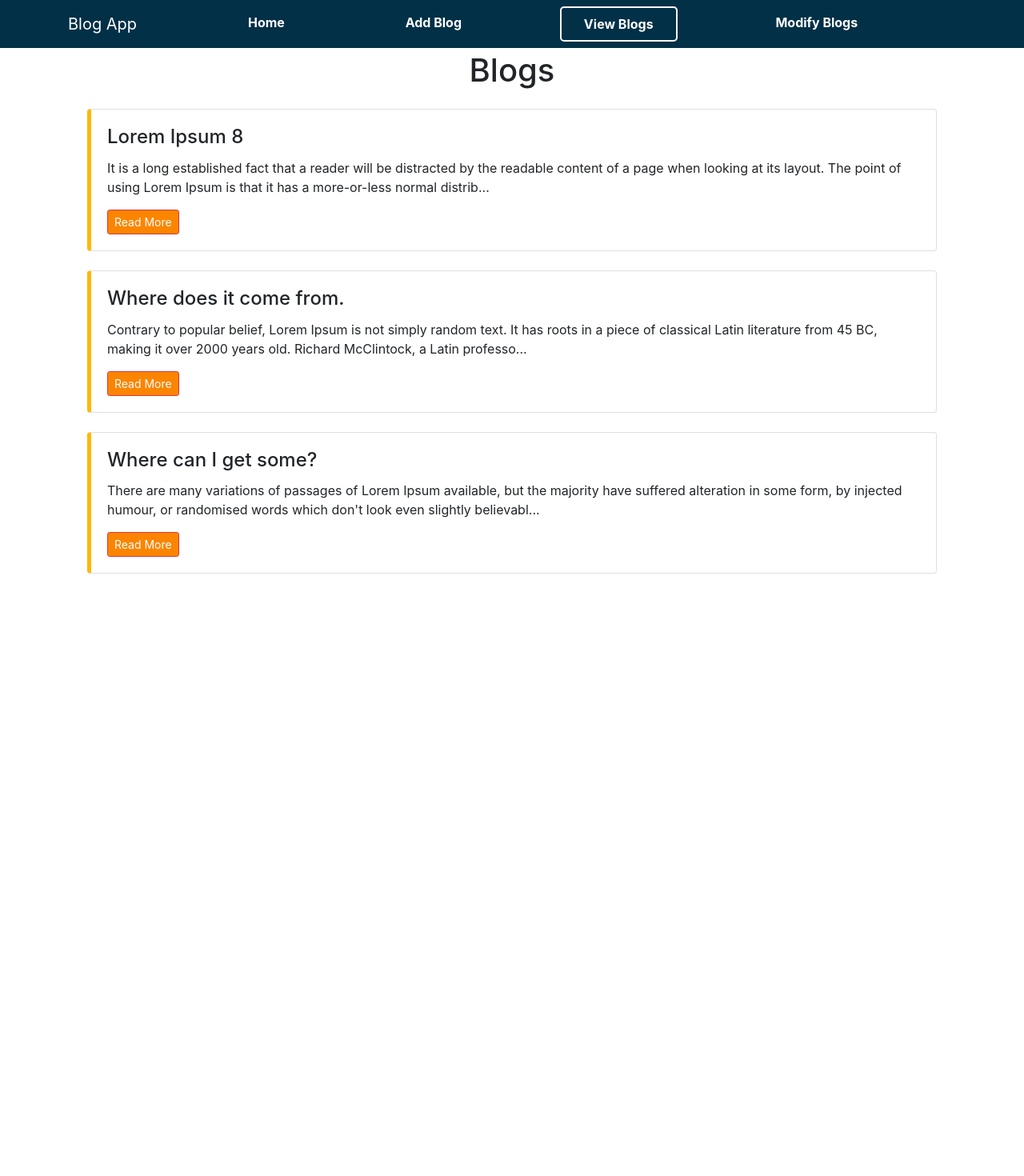
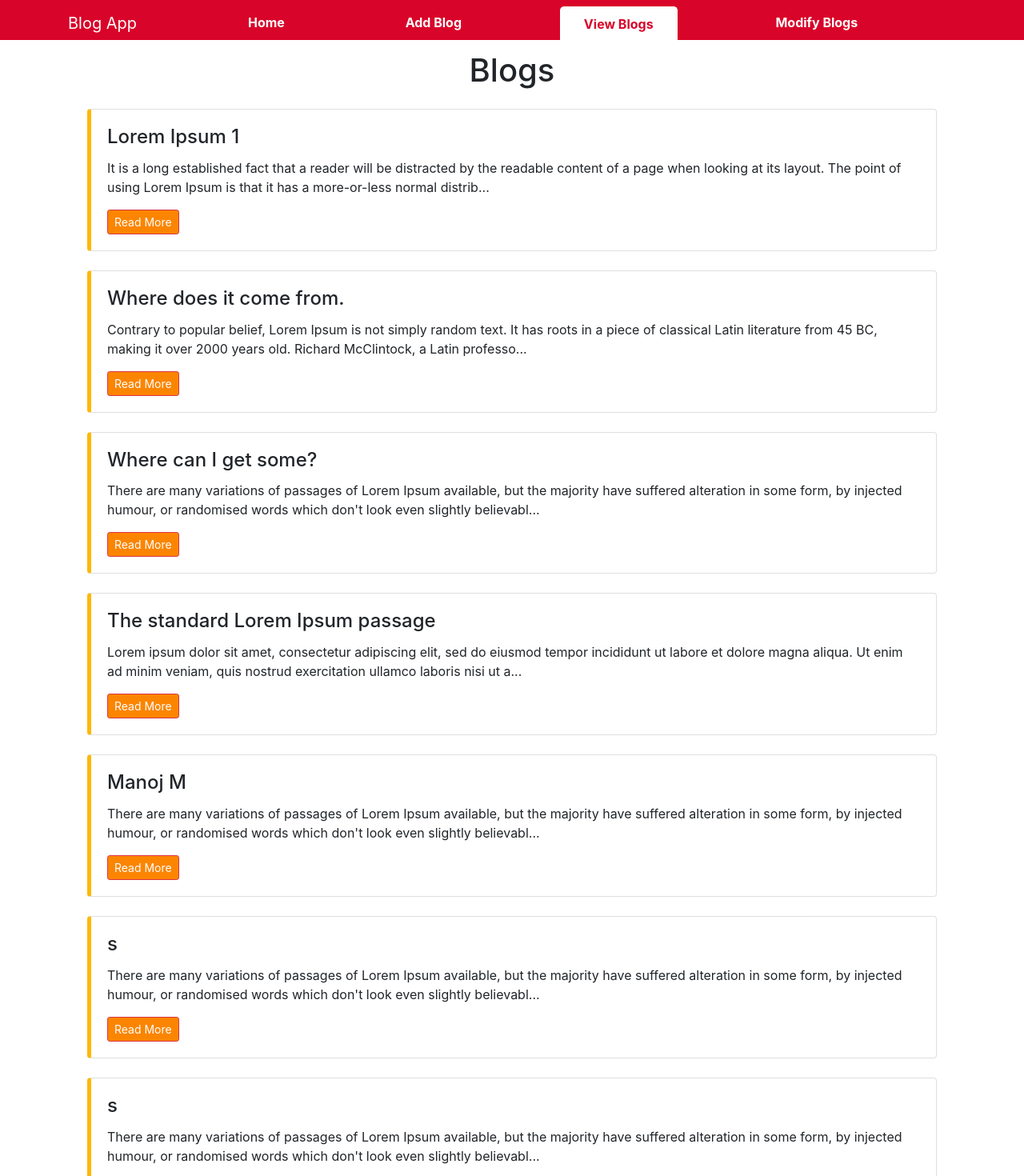
Before and after one commit to Manoj-14/BlogApplication, an Angular app: page /ViewBlogs in a window 1280 px wide. Shown: the top 1470 px of the page at 80% size. Before the commit the page ends 800 px from the top, so only its background shows below. Built offline with nearby package versions, Linux system fonts and the light colour scheme; data requests are answered from the project's data file.

Commit message:
Changing Styles

```diff
--- a/db.json
+++ b/db.json
@@ -1,7 +1,7 @@
 {
   "posts": [
     {
-      "title": "Lorem Ipsum 8",
+      "title": "Lorem Ipsum 1",
       "content": "It is a long established fact that a reader will be distracted by the readable content of a page when looking at its layout. The point of using Lorem Ipsum is that it has a more-or-less normal distribution of letters, as opposed to using 'Content here, content here', making it look like readable English. Many desktop publishing packages and web page editors now use Lorem Ipsum as their default model text, and a search for 'lorem ipsum' will uncover many web sites still in their infancy allowed.",
       "id": 1
     },
@@ -14,6 +14,51 @@
       "title": "Where can I get some?",
       "content": "There are many variations of passages of Lorem Ipsum available, but the majority have suffered alteration in some form, by injected humour, or randomised words which don't look even slightly believable. If you are going to use a passage of Lorem Ipsum, you need to be sure there isn't anything embarrassing hidden in the middle of text.",
       "id": 3
+    },
+    {
+      "title": "The standard Lorem Ipsum passage",
+      "content": "Lorem ipsum dolor sit amet, consectetur adipiscing elit, sed do eiusmod tempor incididunt ut labore et dolore magna aliqua. Ut enim ad minim veniam, quis nostrud exercitation ullamco laboris nisi ut aliquip ex ea commodo consequat. Duis aute irure dolor in reprehenderit in voluptate velit esse cillum dolore eu fugiat nulla pariatur.",
+      "id": 4
+    },
+    {
+      "title": "Manoj M",
+      "content": "There are many variations of passages of Lorem Ipsum available, but the majority have suffered alteration in some form, by injected humour, or randomised words which don't look even slightly believable. If you are going to use a passage of Lorem Ipsum, you need to be sure there isn't anything embarrassing hidden in the middle of text.",
+      "img": "C:\\fakepath\\logo-removebg.png",
+      "id": 5
+    },
+    {
+      "title": "s",
+      "content": "There are many variations of passages of Lorem Ipsum available, but the majority have suffered alteration in some form, by injected humour, or randomised words which don't look even slightly believable. If you are going to use a passage of Lorem Ipsum, you need to be sure there isn't anything embarrassing hidden in the middle of text.",
+      "img": "C:\\fakepath\\logo-removebg.png",
+      "id": 6
+    },
+    {
+      "title": "s",
+      "content": "There are many variations of passages of Lorem Ipsum available, but the majority have suffered alteration in some form, by injected humour, or randomised words which don't look even slightly believable. If you are going to use a passage of Lorem Ipsum, you need to be sure there isn't anything embarrassing hidden in the middle of text.",
+      "img": "C:\\fakepath\\logo-removebg.png",
+      "image": {},
+      "id": 7
+    },
+    {
+      "title": "s",
+      "content": "There are many variations of passages of Lorem Ipsum available, but the majority have suffered alteration in some form, by injected humour, or randomised words which don't look even slightly believable. If you are going to use a passage of Lorem Ipsum, you need to be sure there isn't anything embarrassing hidden in the middle of text.",
+      "img": "C:\\fakepath\\WhatsApp Image 2023-03-25 at 12.22.44 PM.jpeg",
+      "image": {},
+      "id": 8
+    },
+    {
+      "author": "s",
+      "title": "s",
+      "content": "There are many variations of passages of Lorem Ipsum available, but the majority have suffered alteration in some form, by injected humour, or randomised words which don't look even slightly believable. If you are going to use a passage of Lorem Ipsum, you need to be sure there isn't anything embarrassing hidden in the middle of text.",
+      "image": {},
+      "id": 9
+    },
+    {
+      "author": "s",
+      "title": "s",
+      "content": "There are many variations of passages of Lorem Ipsum available, but the majority have suffered alteration in some form, by injected humour, or randomised words which don't look even slightly believable. If you are going to use a passage of Lorem Ipsum, you need to be sure there isn't anything embarrassing hidden in the middle of text.",
+      "image": "C:\\fakepath\\WhatsApp Image 2023-03-25 at 12.22.44 PM.jpeg",
+      "id": 10
     }
   ]
 }
--- a/package.json
+++ b/package.json
@@ -19,11 +19,13 @@
     "@angular/platform-browser-dynamic": "^15.2.0",
     "@angular/router": "^15.2.0",
     "bootstrap": "^4.6.2",
+    "material-icons": "^1.13.6",
     "rxjs": "~7.8.0",
     "tslib": "^2.3.0",
     "zone.js": "~0.12.0"
   },
   "devDependencies": {
+    "@angular/material": "~7.2.2",
     "@angular-devkit/build-angular": "^15.2.6",
     "@angular/cli": "~15.2.6",
     "@angular/compiler-cli": "^15.2.0",
--- a/src/app/app.component.css
+++ b/src/app/app.component.css
@@ -0,0 +1,29 @@
+.navbar {
+  padding-bottom: 0 !important;
+  background-color: var(--secondary-color1) !important;
+}
+.navbar-nav {
+  justify-content: space-evenly;
+  width: 100%;
+}
+
+.navbar-nav > li {
+  font-weight: bolder;
+  padding: 0.2px 20px;
+}
+
+nav .navbar-nav li a {
+  color: white !important;
+}
+
+.route-active {
+  border-bottom: 0 !important;
+  border: 2px solid white;
+  border-radius: 5px 5px 0px 0px;
+  background-color: white;
+}
+
+.route-active > #router-link {
+  color: var(--secondary-color1) !important;
+  font-weight: bold;
+}
--- a/src/app/app.component.html
+++ b/src/app/app.component.html
@@ -17,7 +17,7 @@
           routerLinkActive="route-active"
           [routerLinkActiveOptions]="{ exact: true }"
         >
-          <a routerLink="/" class="nav-link">Home</a>
+          <a routerLink="/" class="nav-link" id="router-link">Home</a>
         </li>
         <li
           class="nav-item"
@@ -25,7 +25,9 @@
           routerLinkActive="route-active"
           [routerLinkActiveOptions]="{ exact: true }"
         >
-          <a routerLink="/AddBlog" class="nav-link">Add Blog</a>
+          <a routerLink="/AddBlog" class="nav-link" id="router-link"
+            >Add Blog</a
+          >
         </li>
         <li
           class="nav-item"
@@ -33,7 +35,9 @@
           routerLinkActive="route-active"
           [routerLinkActiveOptions]="{ exact: true }"
         >
-          <a routerLink="/ViewBlogs" class="nav-link">View Blogs</a>
+          <a routerLink="/ViewBlogs" class="nav-link" id="router-link"
+            >View Blogs</a
+          >
         </li>
         <li
           class="nav-item"
@@ -41,12 +45,14 @@
           routerLinkActive="route-active"
           [routerLinkActiveOptions]="{ exact: true }"
         >
-          <a routerLink="/ModifyBlogs" class="nav-link">Modify Blogs</a>
+          <a routerLink="/ModifyBlogs" class="nav-link" id="router-link"
+            >Modify Blogs</a
+          >
         </li>
       </ul>
     </div>
   </div>
 </nav>
-<div>
+<div class="router-display">
   <router-outlet></router-outlet>
 </div>
--- a/src/app/app.module.ts
+++ b/src/app/app.module.ts
@@ -12,6 +12,7 @@ import { HttpClientModule } from '@angular/common/http';
 import { ContentLengthPipe } from './pipes/content-length.pipe';
 import { ModifyBlogsComponent } from './view-blogs/modify-blogs/modify-blogs.component';
 import { ModifyBlogComponent } from './view-blogs/modify-blogs/blog/blog.component';
+import { MatIconModule } from '@angular/material/icon';
 
 const appRouts: Routes = [
   { path: '', component: HomeComponent },
@@ -36,6 +37,7 @@ const appRouts: Routes = [
     RouterModule.forRoot(appRouts),
     FormsModule,
     HttpClientModule,
+    MatIconModule,
   ],
   providers: [],
   bootstrap: [AppComponent],
--- a/src/app/services/blog-app.service.ts
+++ b/src/app/services/blog-app.service.ts
@@ -2,6 +2,7 @@ import { HttpClient } from '@angular/common/http';
 import { Injectable } from '@angular/core';
 import { blog } from '../view-blogs/blog/blog.interface';
 import { map } from 'rxjs/operators';
+import { Observable } from 'rxjs';
 
 @Injectable({
   providedIn: 'root',
@@ -9,14 +10,16 @@ import { map } from 'rxjs/operators';
 export class BlogAppService {
   constructor(private httpClient: HttpClient) {}
 
-  url: string = 'http://localhost:3000/posts';
+  URL: string = 'http://localhost:3000/posts';
+  API_KEY = '6d207e02198a847aa98d0a2a901485a5';
+  FILE_UPLOAD_URL = `https://freeimage.host/${this.API_KEY}/1/upload`;
 
   createPost(postData: blog) {
-    return this.httpClient.post(this.url, postData);
+    return this.httpClient.post(this.URL, postData);
   }
 
   fetchposts() {
-    return this.httpClient.get(this.url).pipe(
+    return this.httpClient.get(this.URL).pipe(
       map((resp) => {
         const blogArr = [];
         for (const key in resp) {
@@ -32,10 +35,15 @@ export class BlogAppService {
   }
 
   DeletePost(id: number) {
-    return this.httpClient.delete(`${this.url}/${id}`);
+    return this.httpClient.delete(`${this.URL}/${id}`);
   }
 
   updatePost(updatedPost: blog) {
-    return this.httpClient.put(`${this.url}/${updatedPost.id}`, updatedPost);
+    return this.httpClient.put(`${this.URL}/${updatedPost.id}`, updatedPost);
+  }
+
+  uploadFile(file: File) {
+    let formData: { image: File } = { image: file };
+    return this.httpClient.post(this.FILE_UPLOAD_URL, formData);
   }
 }
--- /dev/null
+++ b/src/proxy.conf.json
@@ -0,0 +1,6 @@
+{
+  "/AddBlog": {
+    "target": "http://localhost:4200",
+    "secure": false
+  }
+}
--- a/src/styles.css
+++ b/src/styles.css
@@ -1,5 +1,4 @@
 /* You can add global styles to this file, and also import other style files */
-
 /* Colors */
 
 :root {
@@ -8,6 +7,7 @@
   --prussianBlue: #023047;
   --selectiveYellow: #ffb703;
   --UTOrange: #fb8500;
+  --secondary-color1: #d90429;
 }
 
 .bg-skyBlue {
@@ -49,24 +49,6 @@
   margin-top: 4rem;
 }
 
-.nav-bg {
-  background-color: #023047;
+mat-icon {
+  color: black !important;
 }
-.navbar-nav {
-  justify-content: space-evenly;
-  width: 100%;
-}
-
-.navbar-nav > li {
-  font-weight: bolder;
-  padding: 0.2px 20px;
-}
-
-nav .navbar-nav li a {
-  color: white !important;
-}
-
-.route-active {
-  border: 2px solid white;
-  border-radius: 5px;
-}
```
Also changed, not shown: 1 other file (tests, documents, lock files or other folders).
